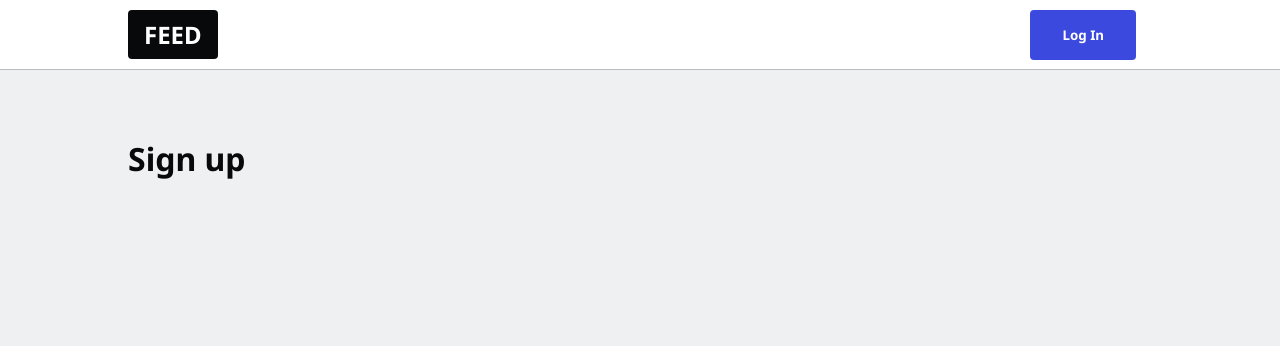
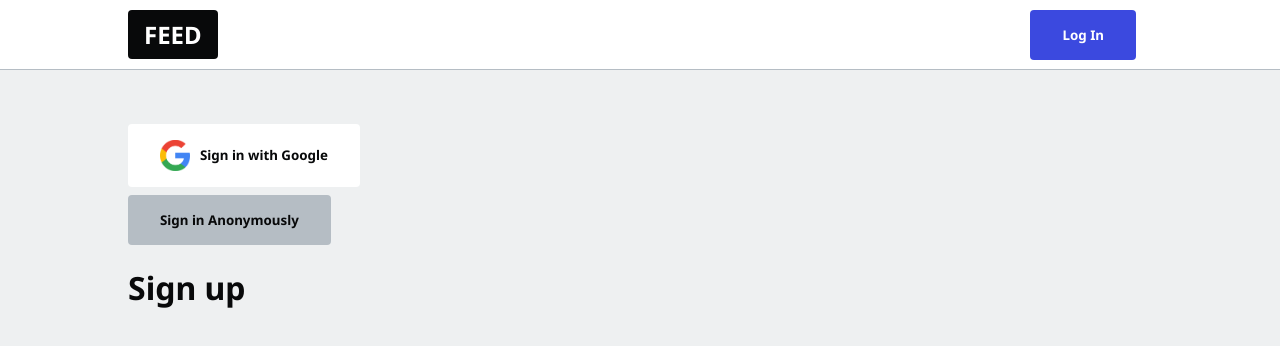
Before and after one commit to rocketman5290/blogging_platform, a Next.js app: page /enter in a window 1280 px wide. Shown: the top 346 px of the page. Built offline with nearby package versions, Linux system fonts and the light colour scheme.

Commit message:
UpdateLogin: Google signin works, added logo.

```diff
--- a/pages/enter.js
+++ b/pages/enter.js
@@ -1,7 +1,47 @@
-export default function EnterPage({  }) {
+import { auth, googleAuthProvider } from '../lib/firebase';
+import { signInWithPopup } from 'firebase/auth'
+import Image from 'next/image'
+
+export default function Enter(props) {
+    const user = null;
+    const username = null;
+
     return (
         <main>
+            { user ? !username ? <UsernameForm /> : <SignOutButton /> : <SignInButton /> }
             <h1>Sign up</h1>
        </main>
     )
 }
+
+//Sign in with google button
+// Sign in with Google button
+function SignInButton() {
+    const signInWithGoogle = async () => {
+      await signInWithPopup(auth, googleAuthProvider)
+    };
+
+    return (
+      <>
+        <button className="btn-google" onClick={signInWithGoogle}>
+          <img src={'/google-logo-png-google-icon-logo-png-transparent-svg-vector-bie-supply-14.png'} />Sign in with Google
+        </button>
+        <button onClick={() => signInAnonymously(auth)}>
+          Sign in Anonymously
+        </button>
+      </>
+    );
+  }
+
+//Sign out button
+function SignOutButton() {
+    <button>SignOut Button</button>
+}
+
+//Username form
+function UsernameForm() {
+    <form>
+        <label>username:</label>
+        <input type="" value=""></input>
+    </form>
+}
```
Also changed, not shown: lib/firebase.js (renamed from lib/firbase.js), public/google-logo-png-google-icon-logo-png-transparent-svg-vector-bie-supply-14.png (added), public/google.png (added).
